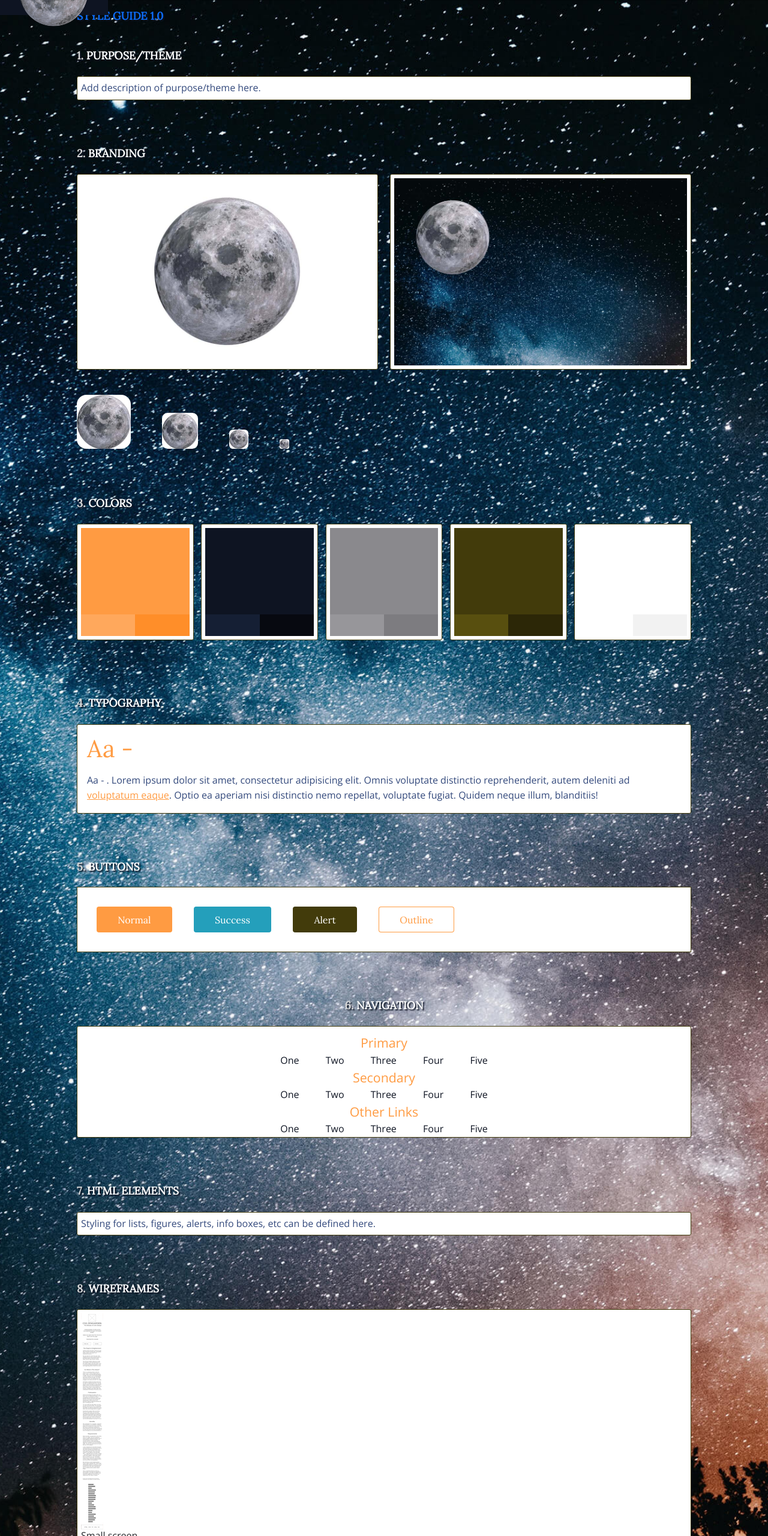
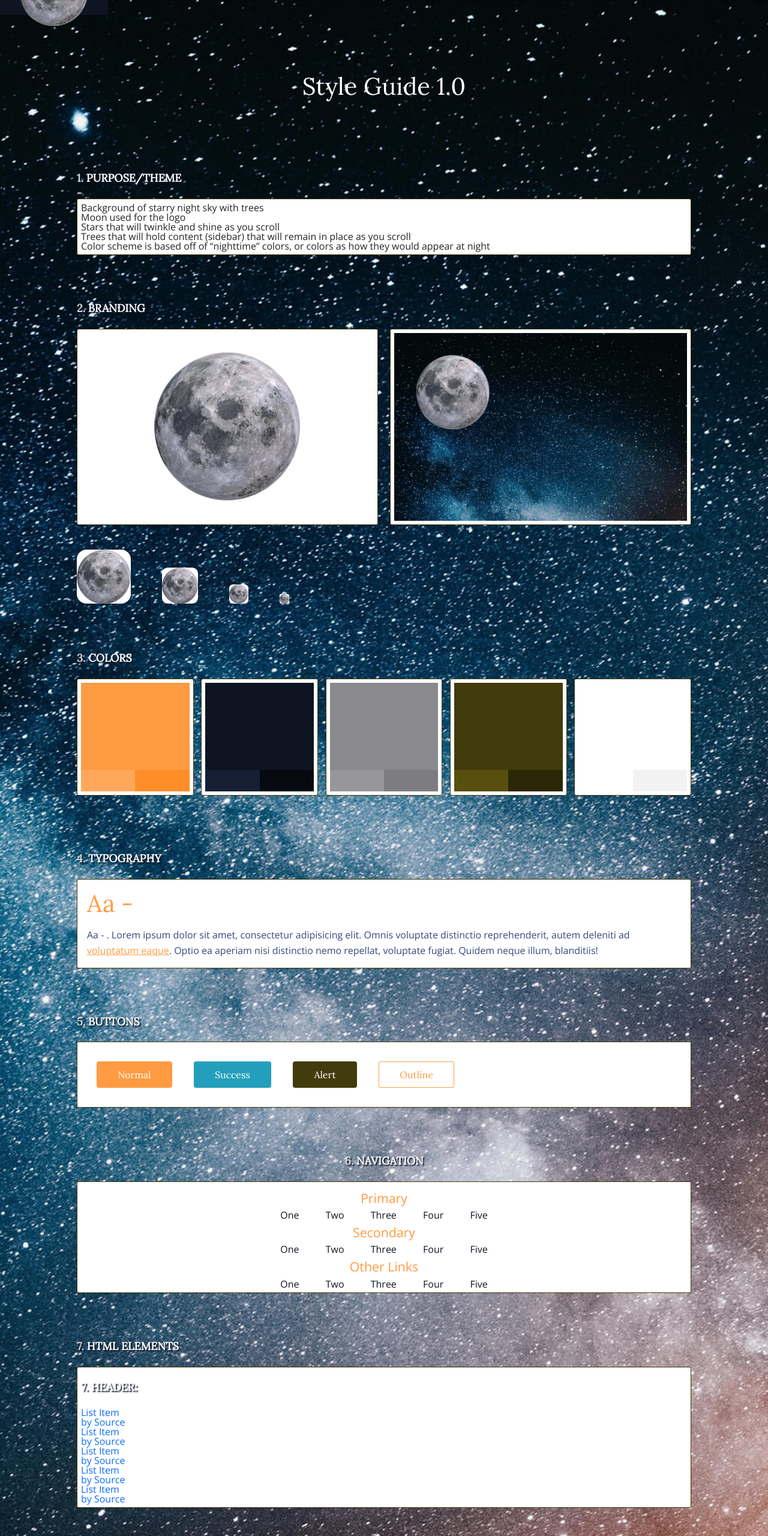
Before and after one commit to cassiejones9/Complete-ZenGarden, a website built with Parcel: page src/index.html in a window 1280 px wide. Shown: the part 80-2640 px from the top of the page at 60% size. Built offline with nearby package versions, Linux system fonts and the light colour scheme; a web font is replaced by a local one.

Commit message:
Add files via upload

```diff
--- a/src/index.html
+++ b/src/index.html
@@ -1,30 +1,27 @@
 <!DOCTYPE html>
 <html lang="en" class="no-js">
+
 <head>
   <meta charset="UTF-8" />
   <meta name="viewport" content="width=device-width, initial-scale=1" />
 
-    <link
-      href="http://fonts.googleapis.com/css?family=Open+Sans:400,300,700|Merriweather"
-      rel="stylesheet"
-      type="text/css"
-    />
+  <link href="http://fonts.googleapis.com/css?family=Open+Sans:400,300,700|Merriweather" rel="stylesheet"
+    type="text/css" />
 
-    <link href="https://cdn.jsdelivr.net/npm/bootstrap@5.1.3/dist/css/bootstrap.min.css"
-      rel="stylesheet"
-      integrity="sha384-1BmE4kWBq78iYhFldvKuhfTAU6auU8tT94WrHftjDbrCEXSU1oBoqyl2QvZ6jIW3"
-      crossorigin="anonymous">
+  <link href="https://cdn.jsdelivr.net/npm/bootstrap@5.1.3/dist/css/bootstrap.min.css" rel="stylesheet"
+    integrity="sha384-1BmE4kWBq78iYhFldvKuhfTAU6auU8tT94WrHftjDbrCEXSU1oBoqyl2QvZ6jIW3" crossorigin="anonymous">
 
   <script src="https://cdn.jsdelivr.net/npm/bootstrap@5.1.3/dist/js/bootstrap.bundle.min.js"
-      integrity="sha384-ka7Sk0Gln4gmtz2MlQnikT1wXgYsOg+OMhuP+IlRH9sENBO0LRn5q+8nbTov4+1p"
-      crossorigin="anonymous"></script>
+    integrity="sha384-ka7Sk0Gln4gmtz2MlQnikT1wXgYsOg+OMhuP+IlRH9sENBO0LRn5q+8nbTov4+1p" crossorigin="anonymous">
+  </script>
 
-    <link rel="stylesheet" href="scss/style-guide.scss"/>
+  <link rel="stylesheet" href="scss/style-guide.scss" />
   <!-- Resource style -->
   <script src="js/modernizr.js"></script>
   <!-- Modernizr -->
   <title>Style Guide | CodyHouse</title>
 </head>
+
 <body>
   <header>
     <div class="cd-logo"><img src="assets/logo.png" alt="Logo" /></div>
@@ -42,19 +39,27 @@
       <!-- cd-main-nav -->
     </nav>
 
-      <a href="assets/assets-download-file.zip" class="cd-download"
-        ><span>Download assets</span></a
-      >
+    <a href="assets/assets-download-file.zip" class="cd-download"><span>Download assets</span></a>
     <a href="#0" class="cd-nav-trigger">Menu<span></span></a>
   </header>
 
   <main>
-      <h2><a href="csszengarden.html">Style Guide 1.0</a></h2>
+    <h1>Style Guide 1.0</h1>
 
     <section id="purpose" class="cd-purpose">
       <h2>Purpose/Theme</h2>
 
-        <div class="cd-box"><p>Add description of purpose/theme here.</p></div>
+      <div class="cd-box">
+        <p>
+          <ul>
+            <li>Background of starry night sky with trees</li>
+            <li>Moon used for the logo</li>
+            <li>Stars that will twinkle and shine as you scroll</li>
+            <li>Trees that will hold content (sidebar) that will remain in place as you scroll</li>
+            <li>Color scheme is based off of “nighttime” colors, or colors as how they would appear at night</li>
+          </ul>
+        </p>
+      </div>
     </section>
 
     <section id="branding" class="cd-branding">
@@ -85,15 +90,25 @@
       <h2>Colors</h2>
 
       <ul>
-          <li class="cd-box"><div class="cd-color-swatch"></div></li>
+        <li class="cd-box">
+          <div class="cd-color-swatch"></div>
+        </li>
 
-          <li class="cd-box"><div class="cd-color-swatch"></div></li>
+        <li class="cd-box">
+          <div class="cd-color-swatch"></div>
+        </li>
 
-          <li class="cd-box"><div class="cd-color-swatch"></div></li>
+        <li class="cd-box">
+          <div class="cd-color-swatch"></div>
+        </li>
 
-          <li class="cd-box"><div class="cd-color-swatch"></div></li>
+        <li class="cd-box">
+          <div class="cd-color-swatch"></div>
+        </li>
 
-          <li class="cd-box"><div class="cd-color-swatch"></div></li>
+        <li class="cd-box">
+          <div class="cd-color-swatch"></div>
+        </li>
       </ul>
     </section>
 
@@ -214,9 +229,21 @@
     <section id="elements" class="cd-elements">
       <h2>HTML Elements</h2>
       <div class="cd-box">
+        <h2 class="header-elements">Header:</h2>
+        <ul>
+          <li><a href="#">List Item <br>
+              by Source </a></li>
+          <li><a href="#">List Item <br>
+              by Source</a></li>
+          <li> <a href="#">List Item <br>
+              by Source</a></li>
+          <li><a href="#">List Item <br>
+              by Source</a></li>
+          <li><a href="#">List Item <br>
+              by Source</a></li>
+        </ul>
         <p>
-            Styling for lists, figures, alerts, info boxes, etc can be defined
-            here.
+
         </p>
       </div>
     </section>
@@ -238,4 +265,5 @@
 
   <script src="js/main.js"></script>
 </body>
+
 </html>
```
Lines whose indentation alone changed are shown as unchanged.
